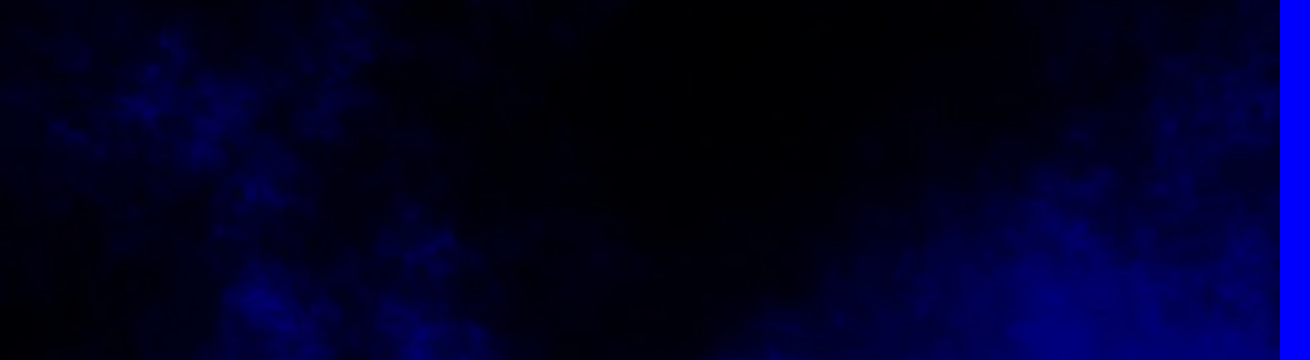
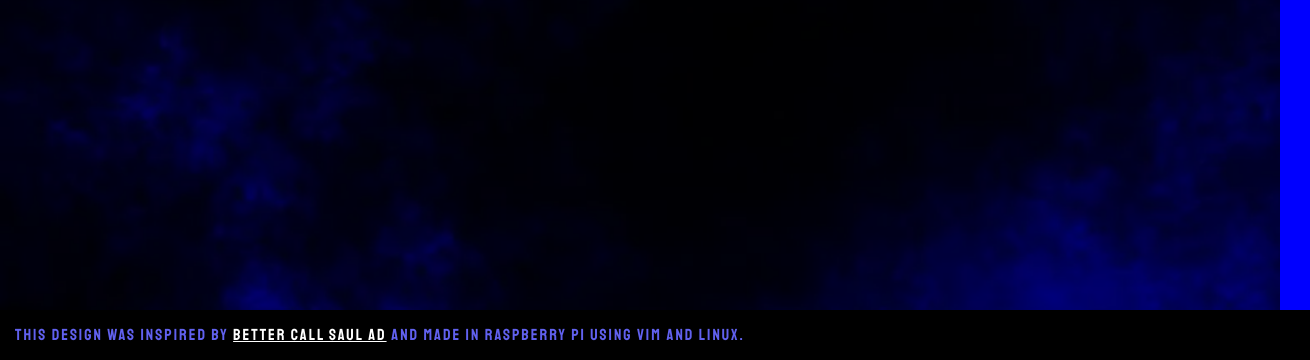
Before and after one commit to brkss/portfolio_, a plain HTML site: page index.html in a window 1280 px wide. Shown: the part 440-800 px from the top of the page, 1310 px wide, since content can reach past the window. Drawn offline with Linux system fonts and the light colour scheme.

Commit message:
⚡️ adding footer

```diff
--- a/assets/style.css
+++ b/assets/style.css
@@ -52,3 +52,13 @@ li {
   margin-top: 8px;
   cursor: pointer;
 }
+
+.footer {
+    position: absolute;
+    bottom: 0;
+    padding: 15px;
+    background: black;
+    width: 100%;
+    letter-spacing: 2px;
+    color: #6161ef;
+}
--- a/index.html
+++ b/index.html
@@ -28,10 +28,16 @@
           <li id="contact-l">Contact</li>
         </ul>
       </div>
+
       <div id="about">
         <p>Hi i'm Brahim, I love crafting high quality and useful apps, i love open source all my personal projects are probobly open source now, i love Typescript the two of us get along just great <br /> The idea that something I create can impact someone across the world now, or in the future is what drives my passion for Technology, feel free to contact me if you need my help with something! </p>
       </div>
+
       <p id="back">Click Here to get back home !</p>
+
+    </div>
+    <div class='footer'>
+      this design was inspired by <a href="https://www.youtube.com/watch?v=qoWUfPEfmtY" target="_blank">Better call saul ad</a> and made in Raspberry PI using VIM and Linux.
     </div>
   </div>
 
```
